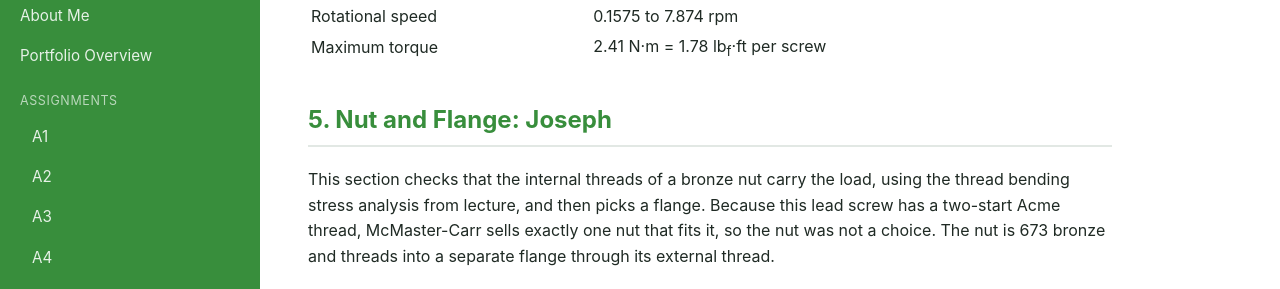
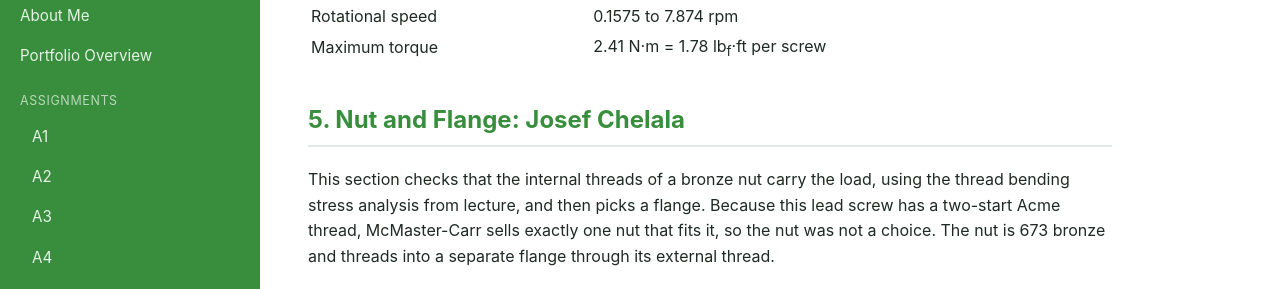
Before and after one commit to juanmasacova/MASACOVA-lecture-portfolio, a Jekyll site: the page built from docs/assignments/A10/index.html, in a window 1280 px wide and 900 px high, scrolled down 6531 px. Shown: the part 155-444 px from the top of the window. Built offline with Jekyll 4.4.1, drawn with Linux system fonts in a browser that asks for light colours.

Commit message:
A10: credit Josef Chelala for nut and flange section
Co-Authored-By: Claude Sonnet 5.5 <noreply@anthropic.com>
Claude-Session: https://claude.ai/code/session_01RhUpXb8sybQLC3sK57WEdz

```diff
--- a/docs/assignments/A10/index.html
+++ b/docs/assignments/A10/index.html
@@ -16,7 +16,7 @@ title: "A10 – Lead Screw Translating System"
     <tr><td>2. Range of Rotational Speed</td><td>Ethan King</td></tr>
     <tr><td>3. Maximum Torque</td><td>Ethan King</td></tr>
     <tr><td>4. Leadscrew Selection</td><td>Ethan King</td></tr>
-    <tr><td>5. Nut and Flange</td><td>Joseph</td></tr>
+    <tr><td>5. Nut and Flange</td><td>Josef Chelala</td></tr>
     <tr><td>6. Crosshead</td><td>Juan</td></tr>
     <tr><td>7. Cost Table</td><td>Juan</td></tr>
     <tr><td>8. Parametric Modeling (CAD)</td><td>Juan</td></tr>
@@ -135,7 +135,7 @@ title: "A10 – Lead Screw Translating System"
   </tbody>
 </table>
 
-<h2>5. Nut and Flange: Joseph</h2>
+<h2>5. Nut and Flange: Josef Chelala</h2>
 <p>This section checks that the internal threads of a bronze nut carry the load, using the thread bending stress analysis from lecture, and then picks a flange. Because this lead screw has a two-start Acme thread, McMaster-Carr sells exactly one nut that fits it, so the nut was not a choice. The nut is 673 bronze and threads into a separate flange through its external thread.</p>
 <table>
   <thead>
```
